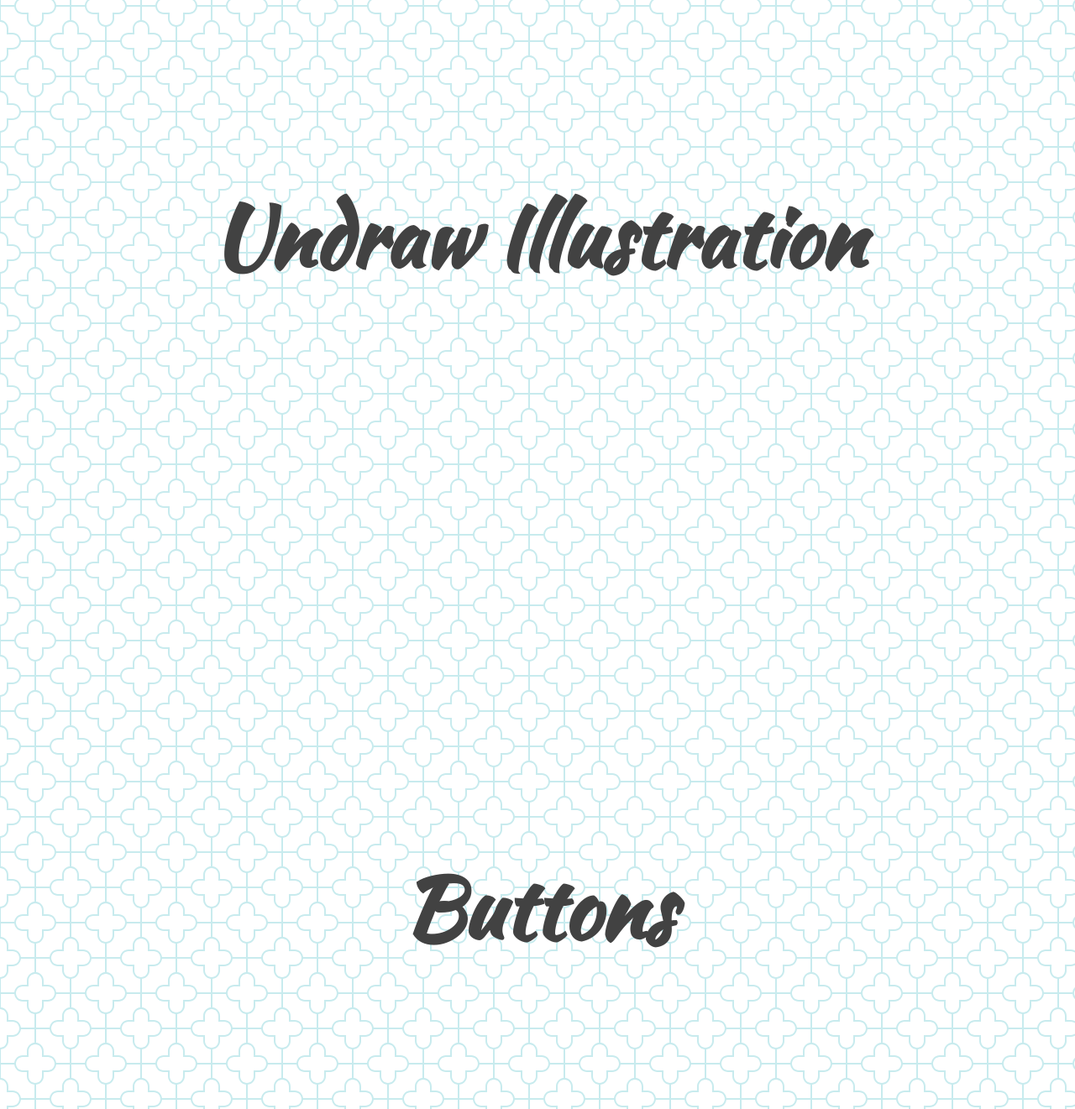
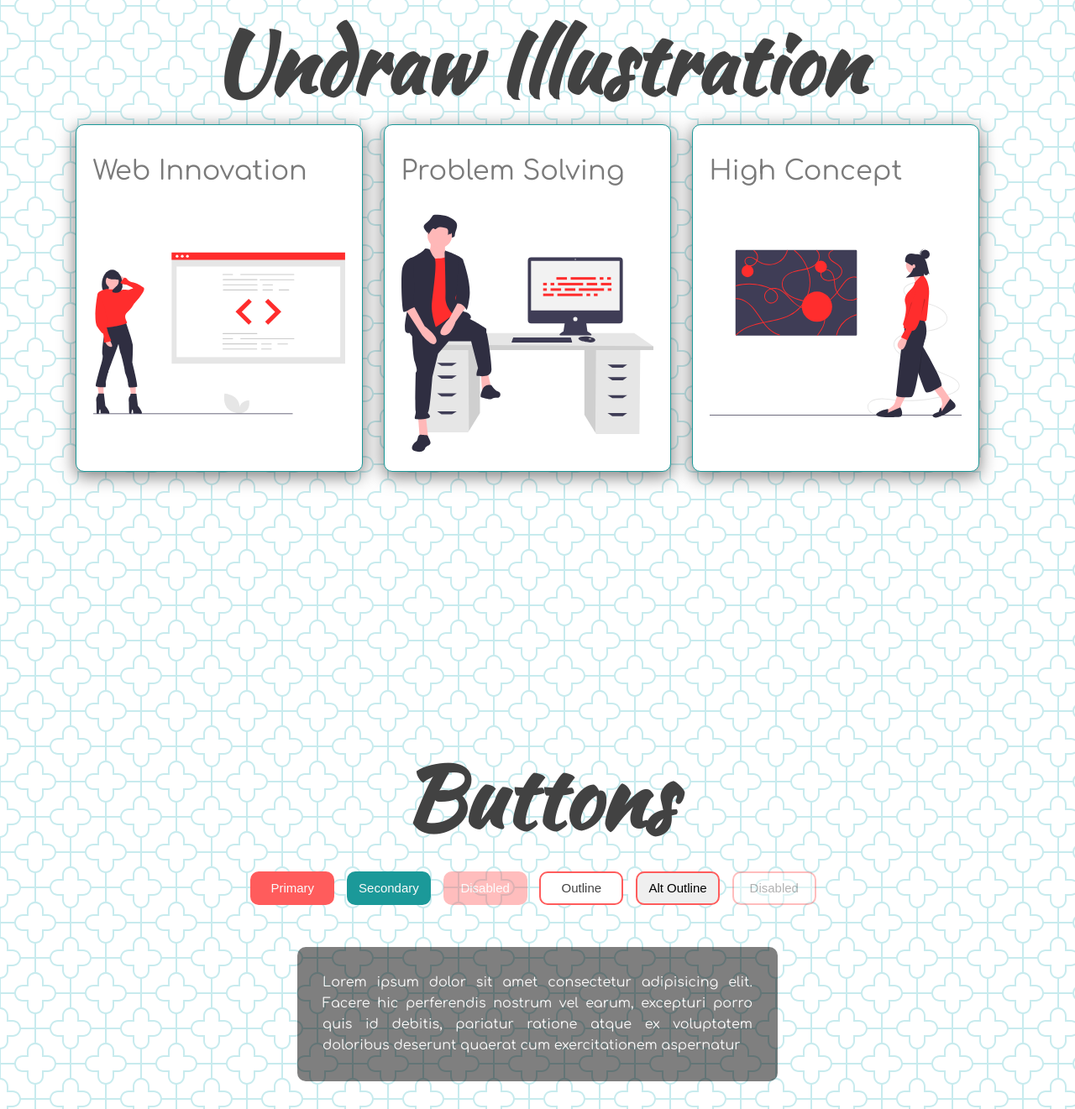
Before and after one commit to Opeyemipaul9/Light-and-dark-Mode, a plain HTML site: page index.html in a window 1280 px wide. Shown: the part 959-2280 px from the top of the page at 84% size. Drawn offline with nearby package versions, Linux system fonts and the light colour scheme.

Commit message:
creating html elements

```diff
--- a/index.html
+++ b/index.html
@@ -9,22 +9,70 @@
     <link rel="stylesheet" href="style.css">
 </head>
 <body>
+    <!-- Navigation -->
+    <nav id="nav">
+        <a href="#home">HOME</a>
+        <a href="#about">ABOUT</a>
+        <a href="#projects">PROJECTS</a>
+        <a href="#contacts">CONTACT</a>
+
+    </nav>
     <!-- Hme section -->
     <section id="home">
         <div class="title-group">
             <h1> Custom Title Here</h1>
             <h2> Welcome to the Website</h2>
         </div>
+
     </section>
     <!-- About Session -->
     <section id="about">
         <h1>Undraw Illustration</h1>
+        <div class="about-container">
+            <div class="image-container">
+                <h2>Web Innovation</h2>
+                <img src="img/undraw_proud_coder_light.svg" alt="Proud Coder" id="image1">
+            </div>
+            <div class="image-container">
+                <h2>Problem Solving</h2>
+                <img src="img/undraw_feeling_proud_light.svg" alt="Feeling Proud" id="image2">
+            </div>
+            <div class="image-container">
+                <h2>High Concept</h2>
+                <img src="img/undraw_conceptual_idea_light.svg" alt="Conceptual Idea" id="image3">
+            </div>
+        </div>
+
+
+
+
     </section>
+
     <!-- Projects Section -->
     <section id="projects">
         <h1>Buttons</h1>
+        <div class="buttons">
+            <button class="primary">Primary</button>
+            <button class="secondary">Secondary</button>
+            <button class="primary"disabled >Disabled</button>
+            <button class="outline">Outline</button>
+            <button class="secondary-outline">Alt Outline</button>
+            <button class="outline" disabled >Disabled</button>
+
+        </div>
+        <div class="text-box" id="text-box">
+            <p>Lorem ipsum dolor sit amet consectetur adipisicing elit. Facere hic perferendis nostrum vel earum, excepturi porro quis id debitis, pariatur ratione atque ex voluptatem doloribus deserunt quaerat cum exercitationem aspernatur </p>
+        </div>
     </section>
     <section id="contact">
+        <div class="social-icons">
+            <i class="fab fa-github"></i>
+            <i class="fab fa-codepen"></i>
+            <i class="fab fa-linkedin-in"></i>
+            <i class="fab fa-medium"></i>
+            <i class="fab fa-instagram"></i>
+            <i class="fab fa-youtube"></i>
+        </div>
 
     </section>
     <!-- Script -->
```
